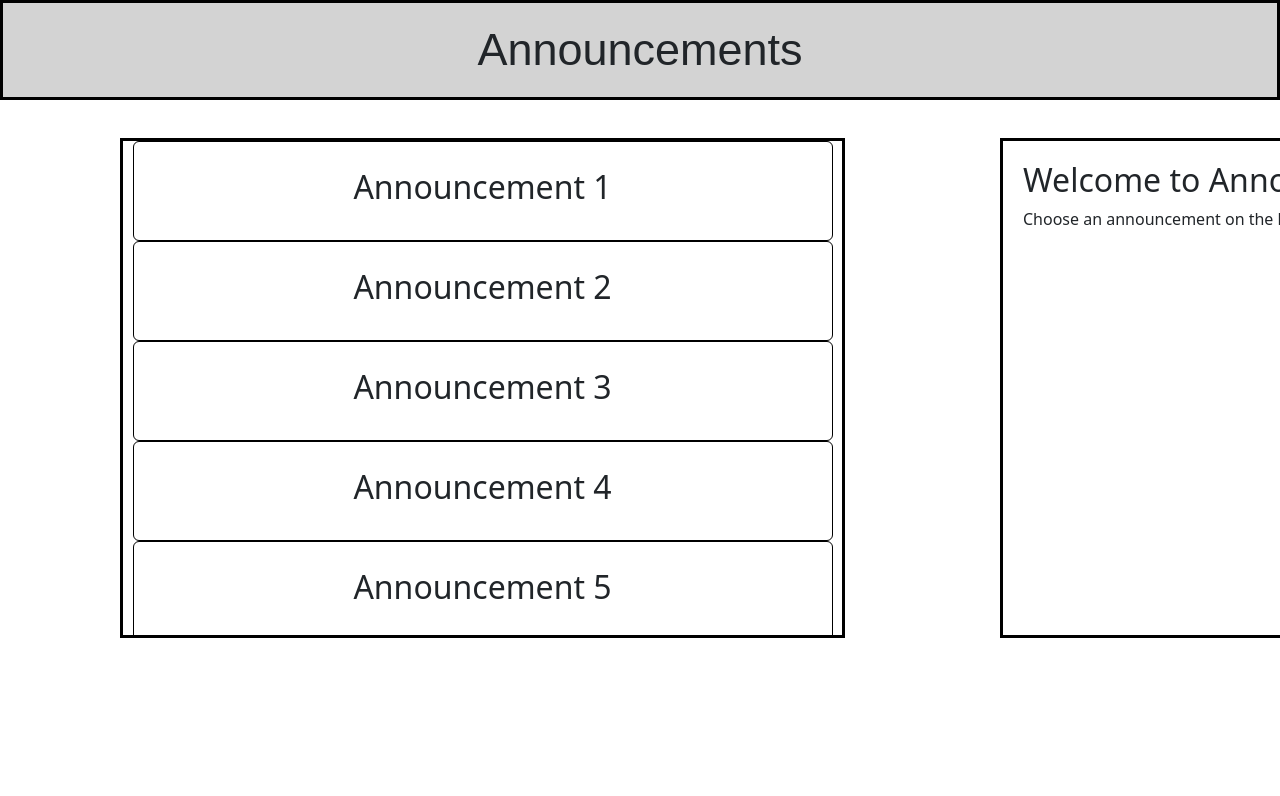
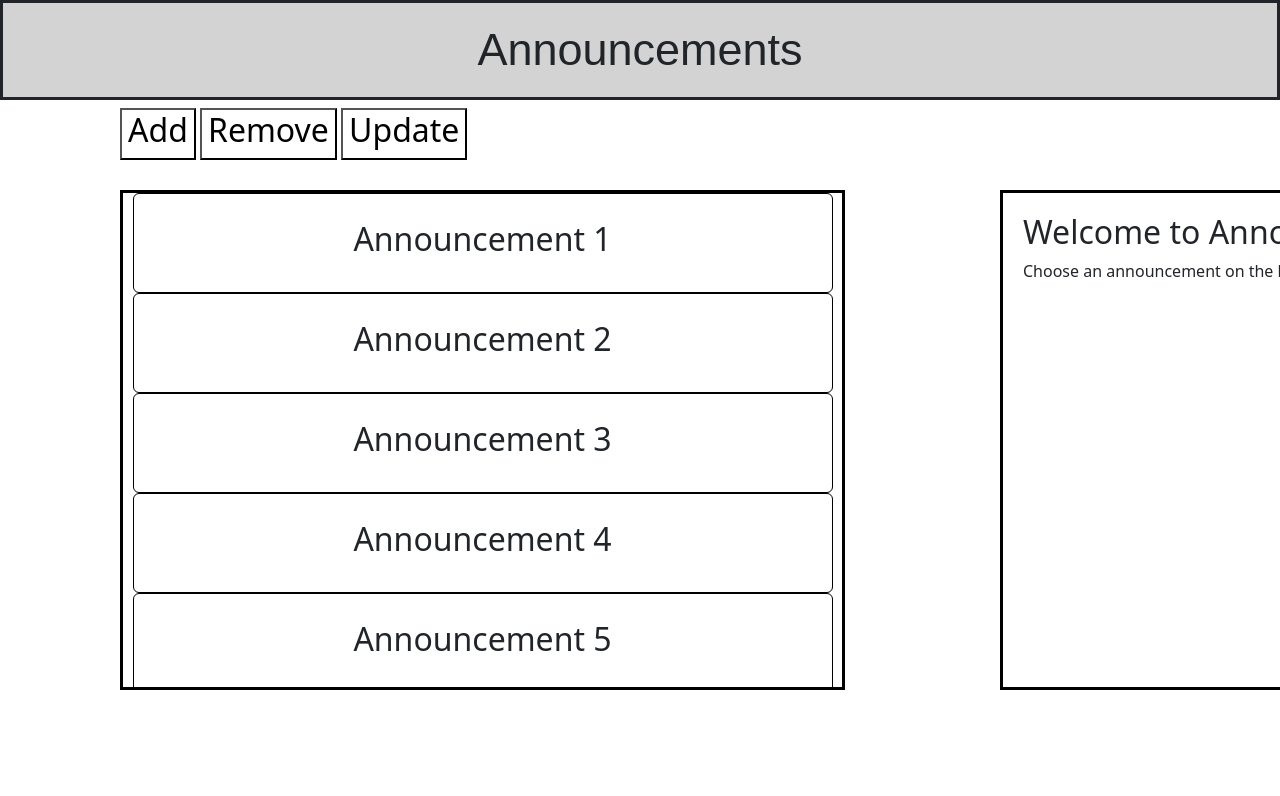
Before and after one commit to acmcsufoss/API-Demo-Page, a plain HTML site: page announcements.html in a window 1280 px wide. Shown: the top 796 px of the page. Drawn offline with nearby package versions, Linux system fonts and the light colour scheme.

Commit message:
Added Add Remove Update Buttons

```diff
--- a/announcements.html
+++ b/announcements.html
@@ -9,6 +9,15 @@
 </head>
 <body>
     <h1>Announcements</h1>
+    <button class="featureBtn">
+        <h2>Add</h2>
+    </button>
+    <button class="featureBtn">
+        <h2>Remove</h2>
+    </button>
+    <button class="featureBtn">
+        <h2>Update</h2>
+    </button>
     <div>
         <button class="btn">
             <h2>Announcement 1</h2>
--- a/styleAnnouncementEvent.css
+++ b/styleAnnouncementEvent.css
@@ -1,5 +1,10 @@
 body{
     margin: 0;
+}
+.featureBtn{
+    background-color: white;
+    position:relative;
+    left:120px
 }
 .btn{
     display:block;
@@ -27,13 +32,12 @@ h1{
     background-color: lightgray;
     text-align: center;
     padding: 20px;
-    border-color:black;
     border-style: solid;
 }
 section{
     position:absolute;
     left:1000px;
-    top:138px;
+    top:190px;
     height: 500px;
     width: 725px;
     border-color:black;
```
Also changed, not shown: events.html (+9 -0 lines).
